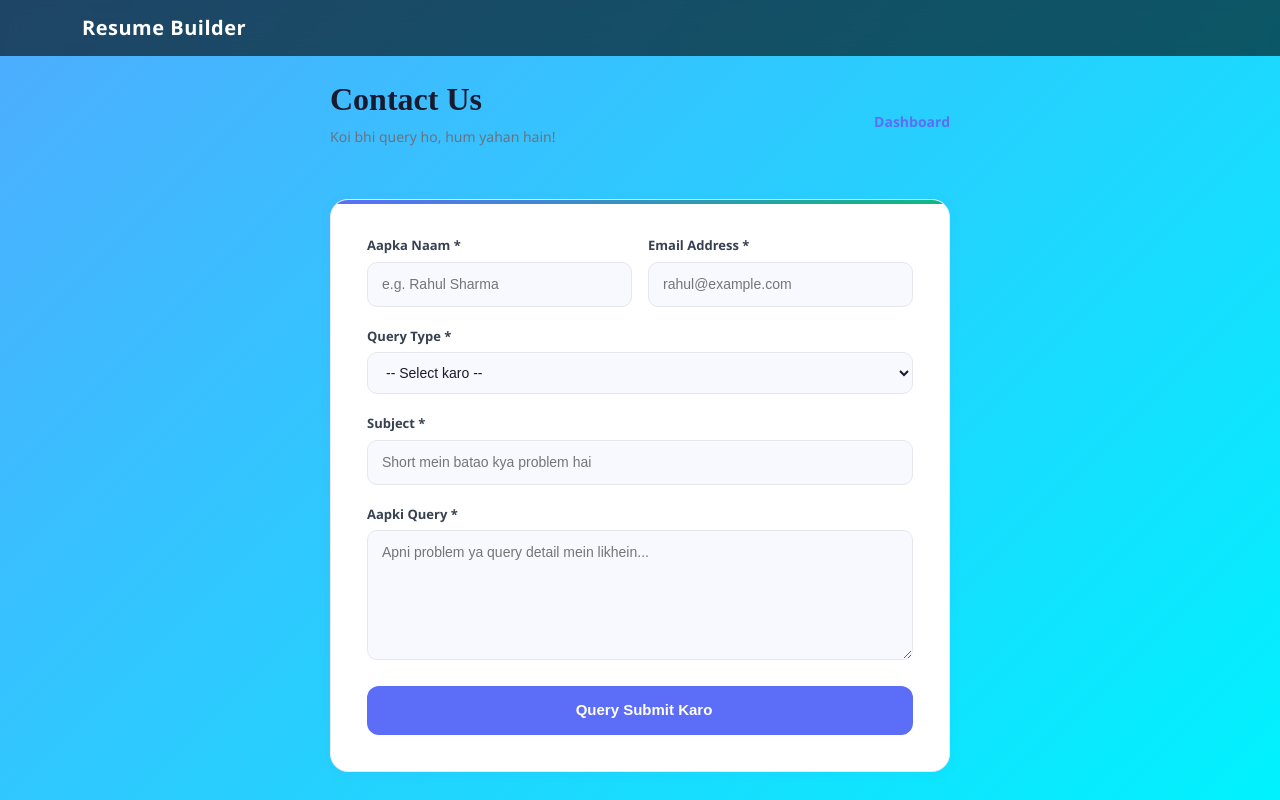
After one commit to saumya151204/resume_builder, a Django app: page /contact/ in a window 1280 px wide. The commit adds this page. Run offline with Django 5.2, Linux system fonts and the light colour scheme; some libraries are stand-ins or nearby versions.

Commit message:
Add Contact Us page and navigation link

```diff
--- a/resume_builder/builder/admin.py
+++ b/resume_builder/builder/admin.py
@@ -1,5 +1,7 @@
 from django.contrib import admin
 from .models import *
+from .models import ContactQuery
+
 
 admin.site.register(Resume)
 admin.site.register(PersonalInfo)
@@ -7,3 +9,4 @@ admin.site.register(Education)
 admin.site.register(Experience)
 admin.site.register(Skill)
 admin.site.register(Project)
+admin.site.register(ContactQuery)
--- a/resume_builder/builder/templates/base.html
+++ b/resume_builder/builder/templates/base.html
@@ -49,9 +49,11 @@
 
 <nav class="main-nav">
     <a class="nav-brand" href="/">Resume Builder<span> </span></a>
+
     <div class="nav-links">
         {% if user.is_authenticated %}
             <a href="/dashboard/"><i class="bi bi-grid-fill"></i> Dashboard</a>
+            <a href="/contact/"><i class="bi bi-envelope"></i> Contact Us</a>  <!-- ✅ YEH ADD KARO -->
             <form action="{% url 'logout' %}" method="POST" style="display:inline">
                 {% csrf_token %}
                 <button type="submit" class="nav-logout-btn"><i class="bi bi-box-arrow-right"></i> Logout</button>
--- /dev/null
+++ b/resume_builder/builder/templates/contact.html
@@ -0,0 +1,93 @@
+{% extends 'base.html' %}
+{% load static %}
+
+{% block content %}
+<style>
+    .contact-wrapper { max-width: 620px; margin: 0 auto; }
+    .page-header { display: flex; justify-content: space-between; align-items: center; margin-bottom: 36px; }
+    .page-header h1 { font-family: 'Fraunces', serif; font-size: 32px; font-weight: 900; color: #1a1a2e; }
+    .page-header p { color: #6b7280; font-size: 14px; margin-top: 4px; }
+    .contact-card { background: white; border-radius: 18px; padding: 36px; border: 1.5px solid #e8eaff; box-shadow: 0 2px 12px rgba(92,110,248,0.07); position: relative; overflow: hidden; }
+    .contact-card::before { content: ''; position: absolute; top: 0; left: 0; right: 0; height: 4px; background: linear-gradient(90deg, #5c6ef8, #10b981); }
+    .form-group { margin-bottom: 20px; }
+    .form-group label { display: block; font-weight: 600; font-size: 13px; color: #374151; margin-bottom: 6px; }
+    .form-group input, .form-group textarea, .form-group select { width: 100%; padding: 11px 14px; border: 1.5px solid #e5e7eb; border-radius: 10px; font-size: 14px; font-family: 'DM Sans', sans-serif; color: #1a1a2e; outline: none; transition: 0.2s; box-sizing: border-box; background: #f8f9ff; }
+    .form-group input:focus, .form-group textarea:focus, .form-group select:focus { border-color: #5c6ef8; box-shadow: 0 0 0 3px rgba(92,110,248,0.1); background: white; }
+    .form-group textarea { resize: vertical; min-height: 130px; }
+    .form-row { display: grid; grid-template-columns: 1fr 1fr; gap: 16px; }
+    .btn-submit { background: #5c6ef8; color: white; padding: 13px 28px; border-radius: 12px; border: none; font-weight: 700; font-size: 15px; font-family: 'DM Sans', sans-serif; cursor: pointer; width: 100%; transition: 0.3s; display: flex; align-items: center; justify-content: center; gap: 8px; }
+    .btn-submit:hover { background: #3a4ce0; transform: translateY(-1px); }
+    .success-banner { background: #d1fae5; border: 1px solid #6ee7b7; color: #065f46; padding: 14px 18px; border-radius: 10px; margin-bottom: 24px; font-size: 14px; font-weight: 500; display: flex; align-items: center; gap: 8px; }
+    .back-link { color: #5c6ef8; text-decoration: none; font-size: 14px; font-weight: 600; display: inline-flex; align-items: center; gap: 5px; }
+    .back-link:hover { color: #3a4ce0; }
+</style>
+
+<script src="https://cdn.jsdelivr.net/npm/sweetalert2@11"></script>
+
+<div class="contact-wrapper">
+    <div class="page-header">
+        <div>
+            <h1>Contact Us</h1>
+            <p>Koi bhi query ho, hum yahan hain!</p>
+        </div>
+        <a href="/dashboard/" class="back-link"><i class="bi bi-arrow-left"></i> Dashboard</a>
+    </div>
+
+    {% if messages %}
+        {% for message in messages %}
+        <div class="success-banner">
+            <i class="bi bi-check-circle-fill"></i> {{ message }}
+        </div>
+        {% endfor %}
+    {% endif %}
+
+    <div class="contact-card">
+        <form method="POST">
+            {% csrf_token %}
+            <div class="form-row">
+                <div class="form-group">
+                    <label>Aapka Naam *</label>
+                    <input type="text" name="name" placeholder="e.g. Rahul Sharma" required>
+                </div>
+                <div class="form-group">
+                    <label>Email Address *</label>
+                    <input type="email" name="email" placeholder="rahul@example.com" required>
+                </div>
+            </div>
+
+            <div class="form-group">
+                <label>Query Type *</label>
+                <select name="query_type" required>
+                    <option value="">-- Select karo --</option>
+                    <option value="Technical Issue">Technical Issue</option>
+                    <option value="Resume Help">Resume Help</option>
+                    <option value="Account Issue">Account Issue</option>
+                    <option value="Feature Request">Feature Request</option>
+                    <option value="Other">Other</option>
+                </select>
+            </div>
+
+            <div class="form-group">
+                <label>Subject *</label>
+                <input type="text" name="subject" placeholder="Short mein batao kya problem hai" required>
+            </div>
+
+            <div class="form-group">
+                <label>Aapki Query *</label>
+                <textarea name="message" placeholder="Apni problem ya query detail mein likhein..." required></textarea>
+            </div>
+
+            <button type="submit" class="btn-submit">
+                <i class="bi bi-send"></i> Query Submit Karo
+            </button>
+        </form>
+    </div>
+</div>
+
+{% if messages %}
+<script>
+    Swal.fire({ toast: true, position: 'top-end', icon: 'success', title: 'Query submit ho gayi!', showConfirmButton: false, timer: 3000 });
+</script>
+{% endif %}
+
+{% endblock %}
--- a/resume_builder/builder/urls.py
+++ b/resume_builder/builder/urls.py
@@ -8,6 +8,7 @@ urlpatterns = [
 
     path('register/', views.register, name='register'),
     path('create/', views.create_resume, name='create_resume'),
+    path('contact/', views.contact, name='contact'),
 
     path('<int:resume_id>/template/', views.select_template, name='select_template'),
     path('<int:resume_id>/mode/', views.select_mode, name='select_mode'),
--- a/resume_builder/builder/views.py
+++ b/resume_builder/builder/views.py
@@ -184,3 +184,25 @@ def delete_resume(request, resume_id):
     resume = get_object_or_404(Resume, id=resume_id)
     resume.delete()
     return redirect('dashboard')
+
+
+def contact(request):
+    if request.method == 'POST':
+        name = request.POST.get('name')
+        email = request.POST.get('email')
+        query_type = request.POST.get('query_type')
+        subject = request.POST.get('subject')
+        message_text = request.POST.get('message')
+
+        ContactQuery.objects.create(
+            name=name,
+            email=email,
+            query_type=query_type,
+            subject=subject,
+            message=message_text
+        )
+
+        messages.success(request, f'Shukriya {name}! Aapki query mil gayi. Hum jald contact karenge.')
+        return redirect('contact')
+
+    return render(request, 'contact.html')
```
Also changed, not shown: resume_builder/builder/models.py (+19 -0 lines), resume_builder/builder/migrations/0002_contactquery_personal.py (added).
